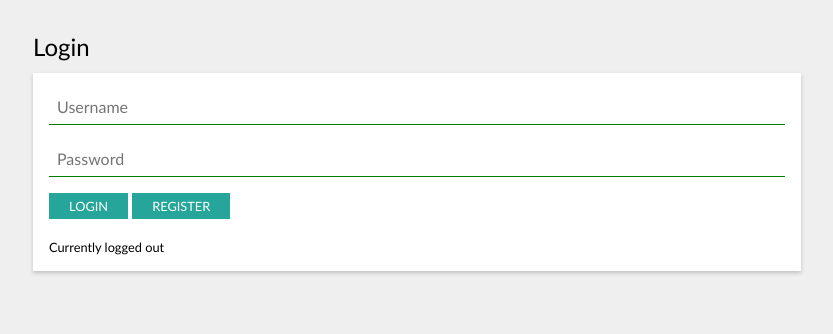
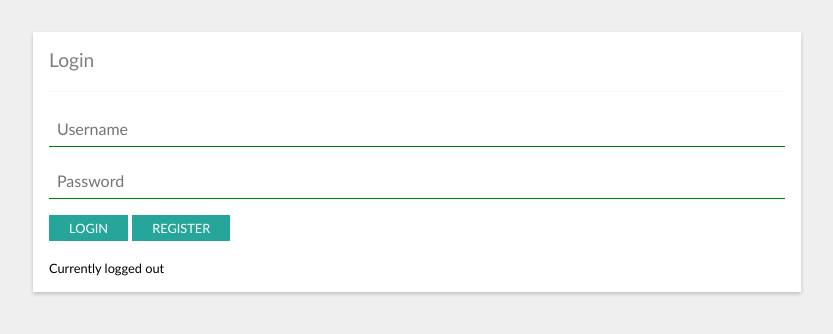
Before and after one commit to ivanwritescode/RethinkITBlog, a PHP site: page /RethinkITBlog/accounts/login/loginform.php in a window 1280 px wide. Shown: the part 51-385 px from the top of the page, without its empty margins (223-1056 px from the left). Run offline with PHP 8.4, Linux system fonts and the light colour scheme.

Commit message:
Moved Login to card-header

```diff
--- a/accounts/login/loginform.php
+++ b/accounts/login/loginform.php
@@ -18,8 +18,10 @@
     <?php include '../../header.php'; ?>
     <div class="container">
         <main>
-            <h2 class="section-title">Login</h1>
             <div class="card">
+                <div class="card-header">
+                    <h2>Login</h1>
+                </div>
                 <div class="card-container">
                     <?php
                     if (isset($_GET['error'])) {
```
